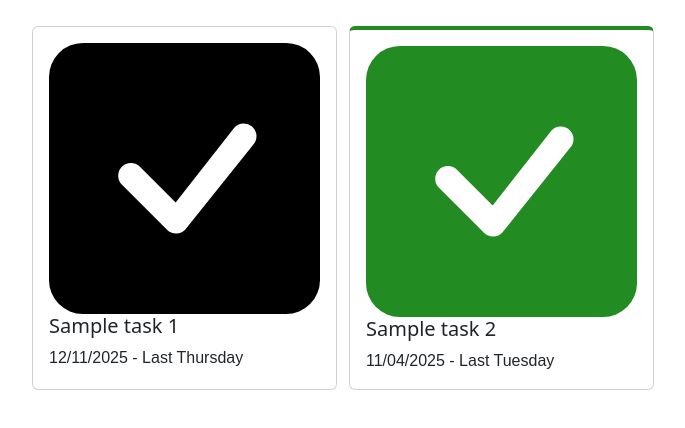
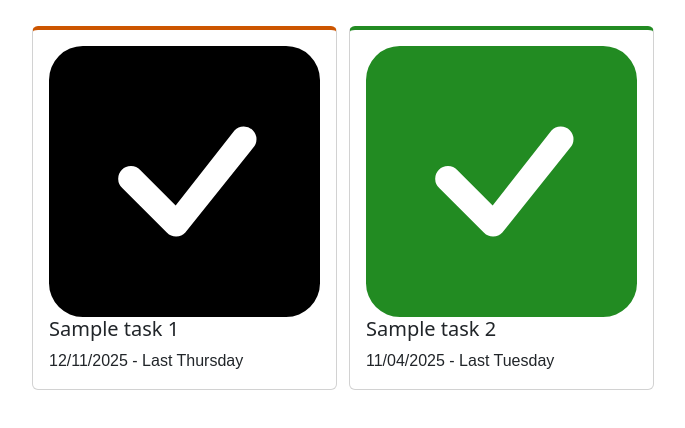
Before and after one commit to Wither19/NewTodoAppProject, a React (Vite) app: page / in a window 1280 px wide. Shown: the top 428 px of the page, without its empty margins (4-689 px from the left). Built offline with nearby package versions, Linux system fonts and the light colour scheme.

Commit message:
Add placeholder "late" color variant

```diff
--- a/src/_variables.scss
+++ b/src/_variables.scss
@@ -26,5 +26,6 @@ $todo-status-color-mappings: (
 	"ok": #A9A9A9,
 	"important": #FF7518,
 	"urgent": #CC5500,
+	"late": #CC5500,
 	"completed": #228B22
 );
```
